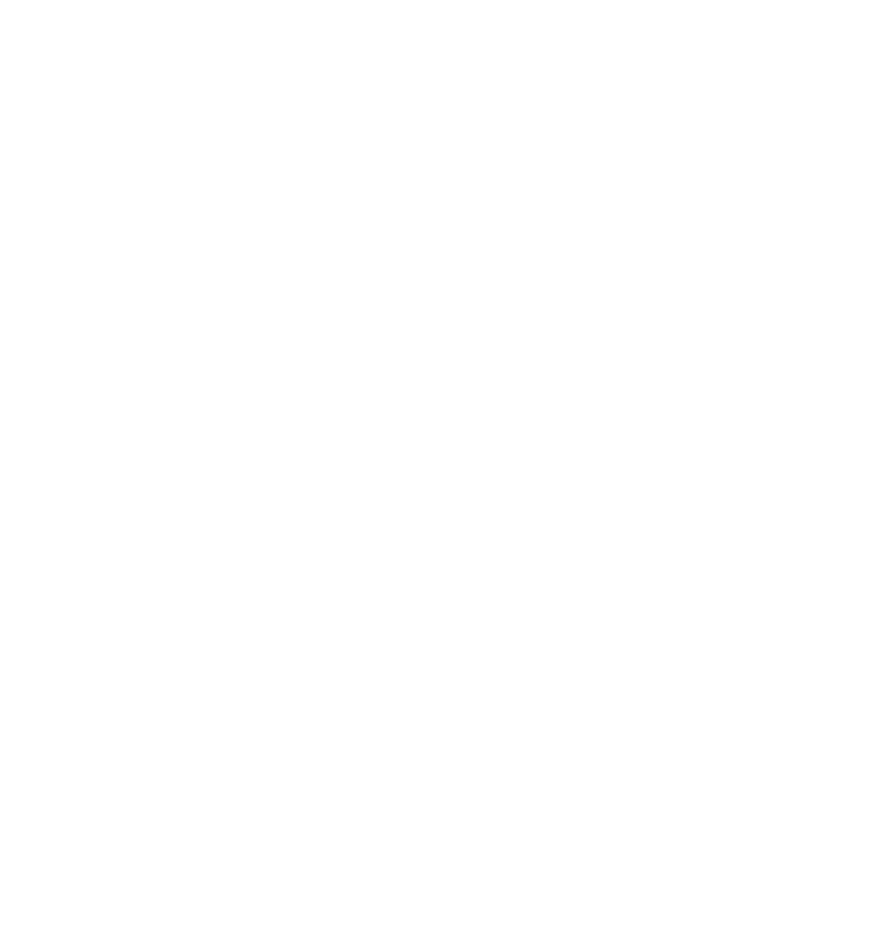
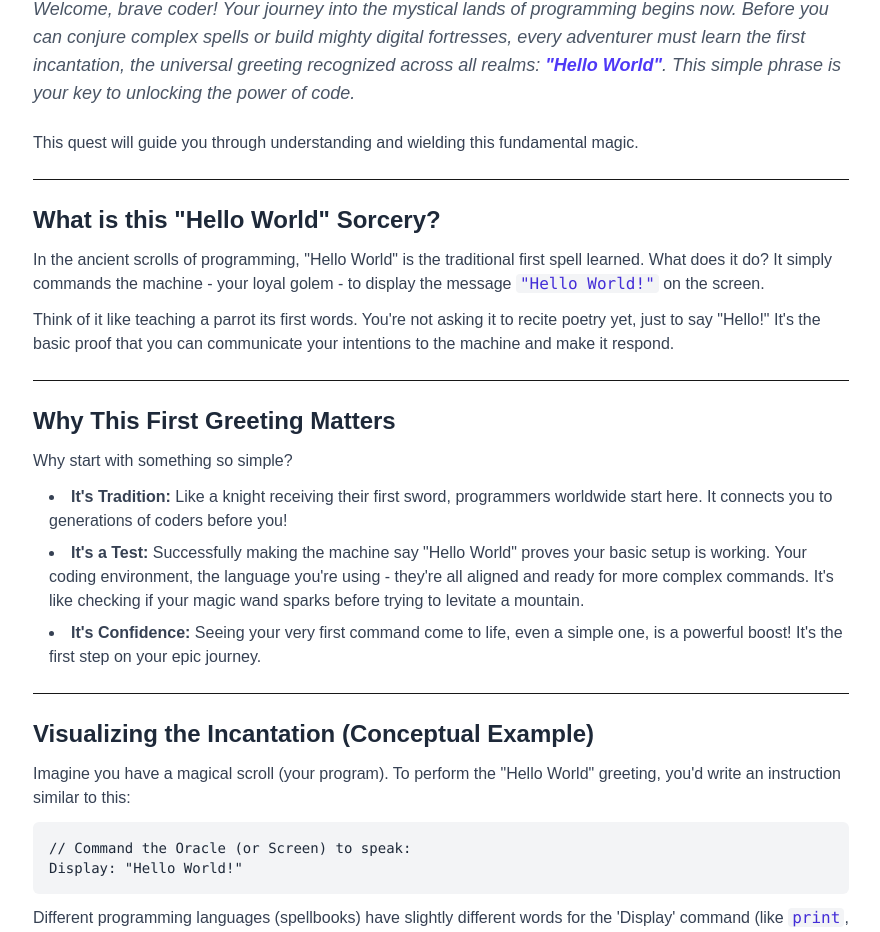
Before and after one commit to Eric-Zhang-Developer/Intro-SWE-Term-Project, a Next.js app: page /tutorial-hello-world in a window 1280 px wide. Shown: the part 190-1122 px from the top of the page, without its empty margins (199-1079 px from the left). Before the commit the page ends 800 px from the top, so only its background shows below. Built offline with nearby package versions, Linux system fonts and the light colour scheme.

Commit message:
feat: add tutorial text content

```diff
--- a/src/app/tutorial-hello-world/page.tsx
+++ b/src/app/tutorial-hello-world/page.tsx
@@ -1,7 +1,96 @@
 export default function TutorialHelloWorld() {
   return (
-    <>
-      <h1>Hello World</h1>
-    </>
+    <div className="min-h-screen bg-gray-50 p-8">
+      {" "}
+      {/* Basic page styling */}
+      <article className="max-w-4xl mx-auto bg-white p-6 md:p-10 rounded-lg shadow-md space-y-6">
+        {" "}
+        {/* Container */}
+        {/* Quest Title */}
+        <h1 className="text-3xl md:text-4xl font-bold text-indigo-700 border-b pb-2 mb-6">
+          Quest: The Oracle&apos;s First Greeting - Whispering &quot;Hello World&quot;
+        </h1>
+        {/* Flavor Text / Introduction */}
+        <p className="text-lg italic text-gray-600">
+          Welcome, brave coder! Your journey into the mystical lands of programming begins now.
+          Before you can conjure complex spells or build mighty digital fortresses, every adventurer
+          must learn the first incantation, the universal greeting recognized across all realms:{" "}
+          <strong className="font-semibold text-indigo-600">&quot;Hello World&quot;</strong>. This
+          simple phrase is your key to unlocking the power of code.
+        </p>
+        <p className="text-gray-700">
+          This quest will guide you through understanding and wielding this fundamental magic.
+        </p>
+        <hr className="my-6" />
+        {/* Section 1 */}
+        <section className="space-y-3">
+          <h2 className="text-2xl font-semibold text-gray-800">
+            What is this &quot;Hello World&quot; Sorcery?
+          </h2>
+          <p className="text-gray-700">
+            In the ancient scrolls of programming, &quot;Hello World&quot; is the traditional first
+            spell learned. What does it do? It simply commands the machine - your loyal golem - to
+            display the message{" "}
+            <code className="bg-gray-100 px-1 rounded text-indigo-700">
+              &quot;Hello World!&quot;
+            </code>{" "}
+            on the screen.
+          </p>
+          <p className="text-gray-700">
+            Think of it like teaching a parrot its first words. You&apos;re not asking it to recite
+            poetry yet, just to say &quot;Hello!&quot; It&apos;s the basic proof that you can
+            communicate your intentions to the machine and make it respond.
+          </p>
+        </section>
+        <hr className="my-6" />
+        {/* Section 2 */}
+        <section className="space-y-3">
+          <h2 className="text-2xl font-semibold text-gray-800">Why This First Greeting Matters</h2>
+          <p className="text-gray-700">Why start with something so simple?</p>
+          <ul className="list-disc list-inside space-y-2 text-gray-700 pl-4">
+            <li>
+              <strong className="font-semibold">It&apos;s Tradition:</strong> Like a knight
+              receiving their first sword, programmers worldwide start here. It connects you to
+              generations of coders before you!
+            </li>
+            <li>
+              <strong className="font-semibold">It&apos;s a Test:</strong> Successfully making the
+              machine say &quot;Hello World&quot; proves your basic setup is working. Your coding
+              environment, the language you&apos;re using - they&apos;re all aligned and ready for
+              more complex commands. It&apos;s like checking if your magic wand sparks before trying
+              to levitate a mountain.
+            </li>
+            <li>
+              <strong className="font-semibold">It&apos;s Confidence:</strong> Seeing your very
+              first command come to life, even a simple one, is a powerful boost! It&apos;s the
+              first step on your epic journey.
+            </li>
+          </ul>
+        </section>
+        <hr className="my-6" />
+        {/* Section 3 */}
+        <section className="space-y-3">
+          <h2 className="text-2xl font-semibold text-gray-800">
+            Visualizing the Incantation (Conceptual Example)
+          </h2>
+          <p className="text-gray-700">
+            Imagine you have a magical scroll (your program). To perform the &quot;Hello World&quot;
+            greeting, you&apos;d write an instruction similar to this:
+          </p>
+          <pre className="bg-gray-100 p-4 rounded-md font-mono text-sm text-gray-800 overflow-x-auto">
+            <code>{`// Command the Oracle (or Screen) to speak:\nDisplay: "Hello World!"`}</code>
+          </pre>
+          <p className="text-gray-700">
+            Different programming languages (spellbooks) have slightly different words for the
+            &apos;Display&apos; command (like{" "}
+            <code className="bg-gray-100 px-1 rounded text-indigo-700">print</code>,{" "}
+            <code className="bg-gray-100 px-1 rounded text-indigo-700">console.log</code>,{" "}
+            <code className="bg-gray-100 px-1 rounded text-indigo-700">echo</code>), but the core
+            idea is the same: tell the machine to show those exact words.
+          </p>
+        </section>
+        <hr className="my-6" />
+      </article>
+    </div>
   );
 }
```
